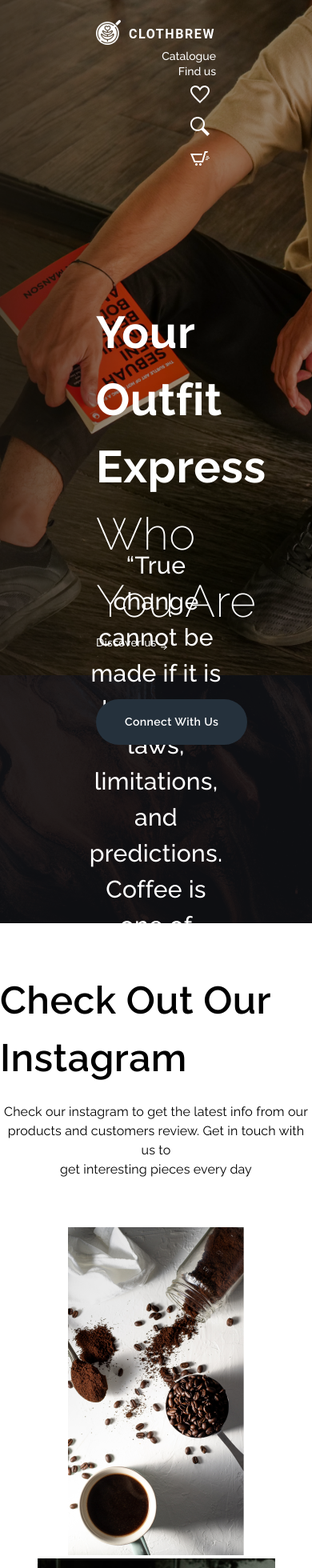
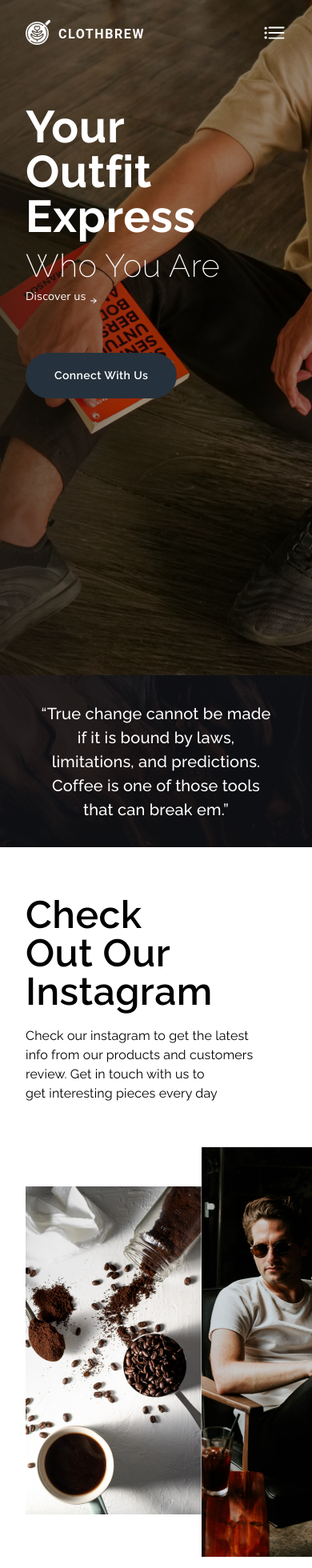
Before and after one commit to fmaulll/clothbrew, a React (Create React App) app: page / in a window 390 px wide. Shown: the top 1960 px of the page at 80% size. Built offline with nearby package versions, Linux system fonts and the light colour scheme.

Commit message:
responsive for mobile

```diff
--- a/src/App.tsx
+++ b/src/App.tsx
@@ -11,21 +11,29 @@ import PostFour from "./assets/images/post4.png";
 import PostFive from "./assets/images/post5.png";
 
 function App() {
-  const matches = useMediaQuery('(min-width:600px)');
+  const matches = useMediaQuery("(min-width:600px)");
   return (
-    <div>
+    <div
+      style={{
+        overflowX: "hidden",
+      }}
+    >
       <div
         style={{
           backgroundImage: `url(${BackgroundHero})`,
           height: "100vh",
-          padding: "0 120px",
+          padding: `${matches ? "0 120px" : "0 32px"}`,
           backgroundRepeat: "no-repeat",
           backgroundPosition: "center top",
           backgroundSize: "cover",
         }}
       >
         <NavigationBar />
-        <Grid container direction="column" sx={{ marginTop: "155px" }}>
+        <Grid
+          container
+          direction="column"
+          sx={{ marginTop: `${matches ? "155px" : "70px"}` }}
+        >
           <Grid item>
             <Typography
               sx={{
@@ -33,12 +41,17 @@ function App() {
                 fontWeight: 700,
                 color: "#FFFFFF",
                 fontFamily: "'Raleway', sans-serif",
+                lineHeight: `${matches ? "" : "100%"}`,
               }}
             >
-              Your Outfit Express
+              Your {!matches && <br />}Outfit {!matches && <br />}Express
               <br />
               <span
-                style={{ fontWeight: 200, fontFamily: "'Raleway', sans-serif" }}
+                style={{
+                  fontSize: `${matches ? "56px" : "40px"}`,
+                  fontWeight: 200,
+                  fontFamily: "'Raleway', sans-serif",
+                }}
               >
                 Who You Are
               </span>
@@ -90,8 +103,8 @@ function App() {
       <div
         style={{
           backgroundImage: `url(${BackgroundBottomHero})`,
-          height: "310px",
-          padding: "0 120px",
+          height: `${matches ? "310px" : "215px"}`,
+          padding: `${matches ? "0 120px" : "0 32px"}`,
           backgroundRepeat: "no-repeat",
           backgroundPosition: "center top",
           backgroundSize: "cover",
@@ -104,21 +117,27 @@ function App() {
           sx={{
             fontFamily: "'Raleway', sans-serif",
             color: "#FFFFFF",
-            fontSize: "30px",
+            fontSize: `${matches ? "30px" : "20px"}`,
             fontWeight: 500,
             textAlign: "center",
           }}
         >
-          “True change cannot be made if it is bound by laws, limitations, and
-          predictions.
-          <br /> Coffee is one of those tools that can break em.”
+          “True change cannot be made {!matches && <br />}if it is bound by
+          laws, {!matches && <br />}limitations, and predictions.
+          <br /> Coffee is one of those tools {!matches && <br />}that can break
+          em.”
         </Typography>
       </div>
-      <div style={{ marginBottom: "50px" }}>
+      <div
+        style={{
+          marginBottom: "50px",
+          padding: `${matches ? "0 120px" : "0 32px"}`,
+        }}
+      >
         <Grid
           container
           justifyContent="center"
-          alignItems="center"
+          alignItems={matches ? "center" : "flex-start"}
           direction="column"
           sx={{ marginTop: "60px" }}
         >
@@ -128,9 +147,10 @@ function App() {
                 fontFamily: "'Raleway', sans-serif",
                 fontWeight: 600,
                 fontSize: "48px",
+                lineHeight: `${matches ? "" : "100%"}`,
               }}
             >
-              Check Out Our Instagram
+              Check {!matches && <br />}Out Our Instagram
             </Typography>
           </Grid>
           <Grid item sx={{ marginTop: "20px" }}>
@@ -138,14 +158,16 @@ function App() {
               sx={{
                 fontFamily: "'Raleway', sans-serif",
                 fontWeight: 400,
-                textAlign: "center",
+                textAlign: `${matches ? "center" : "start"}`,
               }}
             >
-              Check our instagram to get the latest info from our products and
-              customers review. Get in touch with us to <br />
+              Check our instagram to get the latest {!matches && <br />}info
+              from our products and customers {!matches && <br />}review. Get in
+              touch with us to <br />
               get interesting pieces every day
             </Typography>
           </Grid>
+          {matches ? (
             <Grid
               item
               container
@@ -169,7 +191,23 @@ function App() {
                 <img src={PostFive} alt="PostFive" />
               </Grid>
             </Grid>
-          <Grid item sx={{ marginTop: "60px" }}>
+          ) : (
+            <div
+              style={{
+                display: "flex",
+                justifyContent: "center",
+                alignItems: "center",
+                marginTop: "55px",
+              }}
+            >
+              <div>
+                <img src={PostOne} alt="PostOne" />
+              </div>
+
+              <img src={PostTwo} alt="PostTwo" />
+            </div>
+          )}
+          <Grid item container justifyContent="center" sx={{ marginTop: "60px" }}>
             <Button
               sx={{
                 textTransform: "none",
--- a/src/components/NavigationBar/index.tsx
+++ b/src/components/NavigationBar/index.tsx
@@ -1,9 +1,16 @@
-import { Grid, Typography, Link, IconButton } from "@mui/material";
+import {
+  Grid,
+  Typography,
+  Link,
+  IconButton,
+  useMediaQuery,
+} from "@mui/material";
 import React from "react";
 import ClothBrew from "../../assets/images/Logo.png";
 import { ReactComponent as Heart } from "../../assets/icons/Heart.svg";
 import { ReactComponent as Search } from "../../assets/icons/Search.svg";
 import { ReactComponent as Cart } from "../../assets/icons/Cart.svg";
+import { ReactComponent as Burger } from "../../assets/icons/Burger.svg";
 
 const styles = {
   links: {
@@ -17,6 +24,7 @@ const styles = {
 };
 
 const NavigationBar = () => {
+  const matches = useMediaQuery("(min-width:600px)");
   return (
     <Grid
       container
@@ -24,7 +32,7 @@ const NavigationBar = () => {
       alignItems="center"
       sx={{ paddingTop: "25px" }}
     >
-      <Grid item container alignItems="center">
+      <Grid xs item container alignItems="center">
         <Grid item>
           <img src={ClothBrew} alt="ClothBrew Logo" />
         </Grid>
@@ -43,7 +51,8 @@ const NavigationBar = () => {
           </Typography>
         </Grid>
       </Grid>
-      <Grid item container justifyContent="flex-end" alignItems="center">
+      {matches ? (
+        <Grid xs item container justifyContent="flex-end" alignItems="center">
           <Grid item>
             <Link sx={styles.links}>Catalogue</Link>
           </Grid>
@@ -72,6 +81,11 @@ const NavigationBar = () => {
             </Link>
           </Grid>
         </Grid>
+      ) : (
+        <Grid item>
+          <Burger />
+        </Grid>
+      )}
     </Grid>
   );
 };
```
Also changed, not shown: src/assets/icons/Burger.svg (added). Lines whose indentation alone changed are shown as unchanged.
